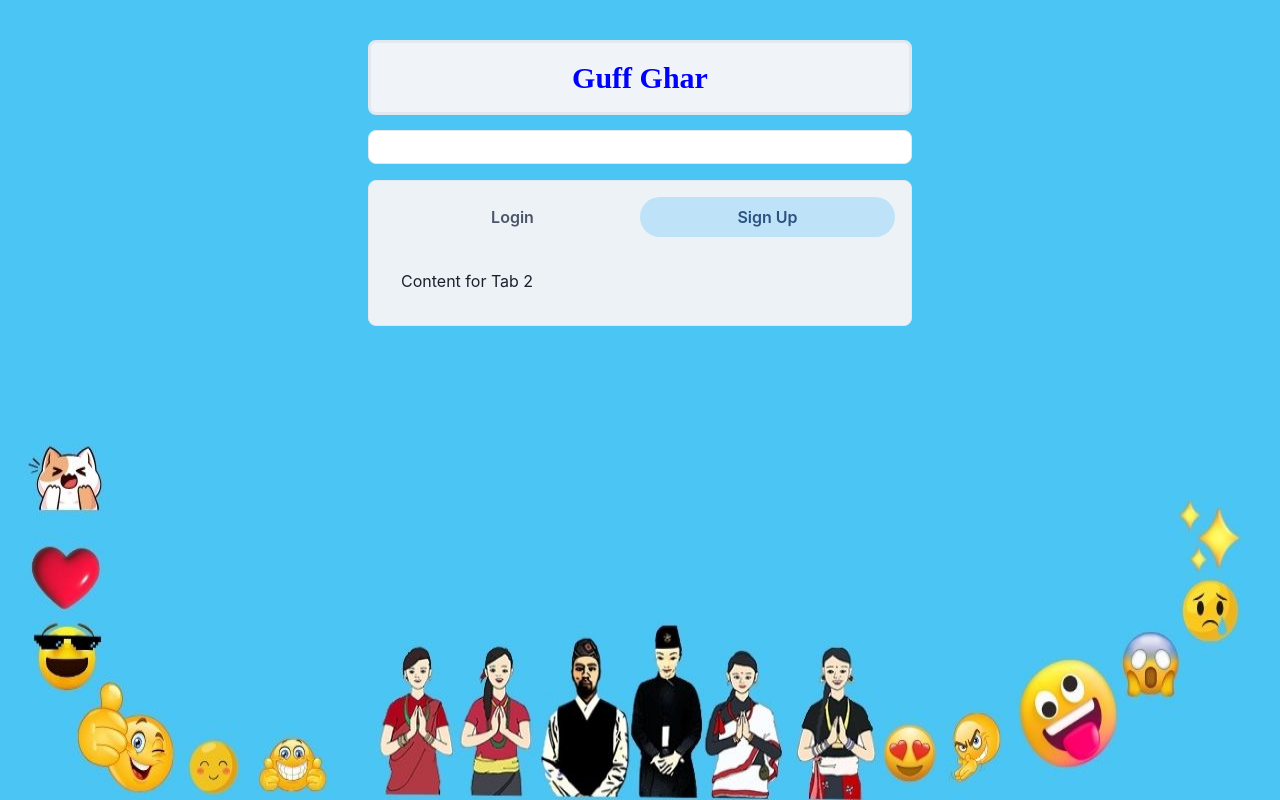
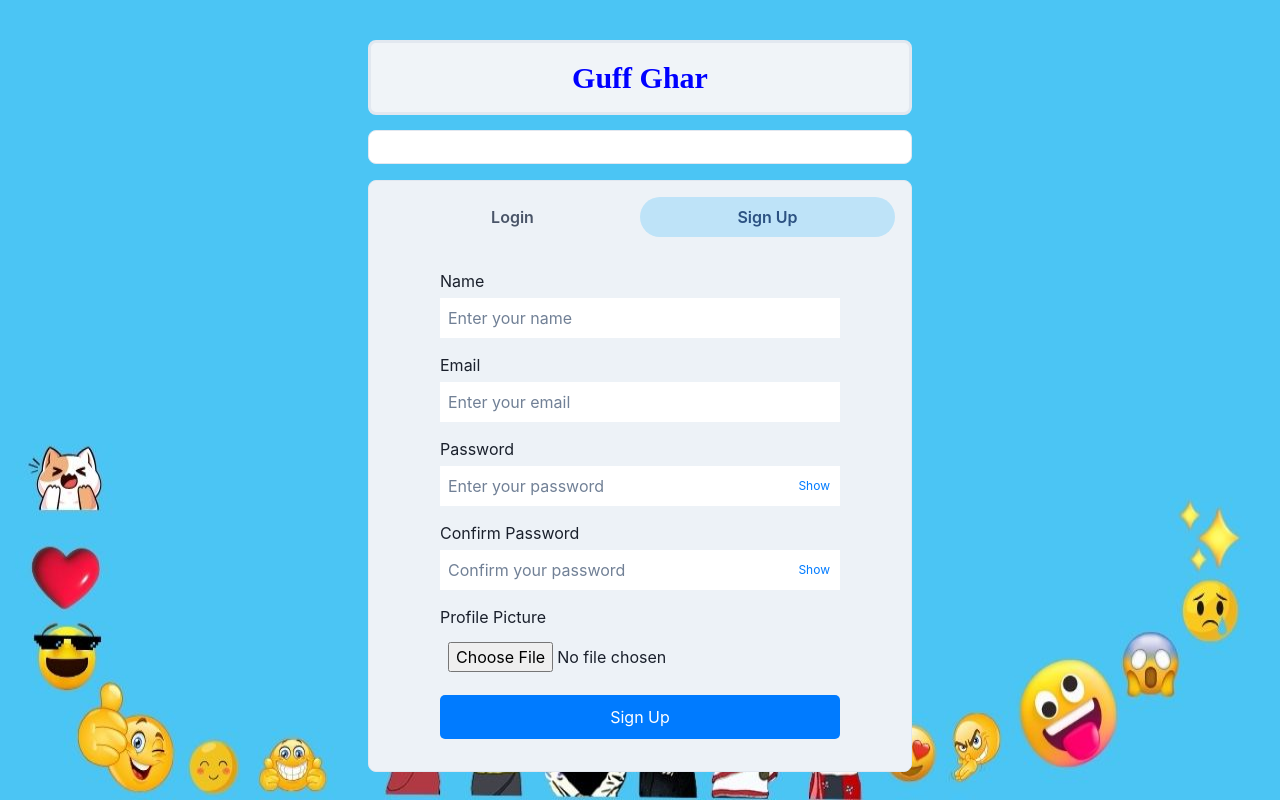
Before and after one commit to pratima89-shrestha/Chat-application, a React (Create React App) app in the folder Client/chat-app/: page / in a window 1280 px wide. Both pictures are taken after a click on the tab "Sign Up". Built offline with nearby package versions, Linux system fonts and the light colour scheme.

Commit message:
sign up page added

```diff
--- /dev/null
+++ b/Client/chat-app/src/components/Authentication/Signup.jsx
@@ -0,0 +1,147 @@
+import React, { useState } from "react";
+
+const Signup = () => {
+
+  const [name, setName] = useState("");
+  const [email, setEmail] = useState("");
+  const [password, setPassword] = useState("");
+  const [confirmpassword, setConfirmpassword] = useState("");
+  const [pic, setPic] = useState("");
+  const [showPassword, setShowPassword] = useState(false); // Toggle password visibility
+
+  const handleSubmit = (e) => {
+    e.preventDefault();
+    // Handle form submission logic here
+    console.log("Form submitted:", { name, email, password, confirmpassword, pic });
+  };
+
+  const submitHandler=()=>{};
+
+  return (
+    <form
+      onSubmit={handleSubmit}
+      style={{
+        display: "flex",
+        flexDirection: "column",
+        gap: "15px",
+        maxWidth: "400px",
+        margin: "auto",
+      }}
+    >
+      <div>
+        <label htmlFor="name" style={{ display: "block", marginBottom: "5px" }}>Name</label>
+        <input
+          type="text"
+          id="name"
+          placeholder="Enter your name"
+          value={name}
+          onChange={(e) => setName(e.target.value)}
+          style={{ width: "100%", padding: "8px", boxSizing: "border-box" }}
+        />
+      </div>
+
+      <div>
+        <label htmlFor="email" style={{ display: "block", marginBottom: "5px" }}>Email</label>
+        <input
+          type="email"
+          id="email"
+          placeholder="Enter your email"
+          value={email}
+          onChange={(e) => setEmail(e.target.value)}
+          style={{ width: "100%", padding: "8px", boxSizing: "border-box" }}
+        />
+      </div>
+
+      <div>
+        <label htmlFor="password" style={{ display: "block", marginBottom: "5px" }}>Password</label>
+        <div style={{ position: "relative" }}>
+          <input
+            type={showPassword ? "text" : "password"}
+            id="password"
+            placeholder="Enter your password"
+            value={password}
+            onChange={(e) => setPassword(e.target.value)}
+            style={{ width: "100%", padding: "8px", boxSizing: "border-box" }}
+          />
+          <button
+            type="button"
+            onClick={() => setShowPassword(!showPassword)}
+            style={{
+              position: "absolute",
+              right: "10px",
+              top: "50%",
+              transform: "translateY(-50%)",
+              background: "none",
+              border: "none",
+              cursor: "pointer",
+              fontSize: "12px",
+              color: "#007BFF",
+            }}
+          >
+            {showPassword ? "Hide" : "Show"}
+          </button>
+        </div>
+      </div>
+
+      <div>
+        <label htmlFor="confirmpassword" style={{ display: "block", marginBottom: "5px" }}>Confirm Password</label>
+        <div style={{ position: "relative" }}>
+          <input
+            type={showPassword ? "text" : "password"}
+            id="confirmpassword"
+            placeholder="Confirm your password"
+            value={confirmpassword}
+            onChange={(e) => setConfirmpassword(e.target.value)}
+            style={{ width: "100%", padding: "8px", boxSizing: "border-box" }}
+          />
+          <button
+            type="button"
+            onClick={() => setShowPassword(!showPassword)}
+            style={{
+              position: "absolute",
+              right: "10px",
+              top: "50%",
+              transform: "translateY(-50%)",
+              background: "none",
+              border: "none",
+              cursor: "pointer",
+              fontSize: "12px",
+              color: "#007BFF",
+            }}
+          >
+            {showPassword ? "Hide" : "Show"}
+          </button>
+        </div>
+      </div>
+
+      <div>
+        <label htmlFor="profilepicture" style={{ display: "block", marginBottom: "5px" }}>Profile Picture</label>
+        <input
+          type="file"
+          id="profilepicture"
+          accept="image/*"
+          onChange={(e) => setPic(e.target.files[0])}
+          style={{ padding: "8px", boxSizing: "border-box" }}
+        />
+      </div>
+
+      <button
+        type="submit"
+        onClick={submitHandler}
+        style={{
+          padding: "10px",
+          backgroundColor: "#007BFF",
+          color: "white",
+          border: "none",
+          cursor: "pointer",
+          borderRadius: "5px",
+          fontSize: "16px",
+        }}
+      >
+        Sign Up
+      </button>
+    </form>
+  );
+};
+
+export default Signup;
--- a/Client/chat-app/src/pages/HomePage.js
+++ b/Client/chat-app/src/pages/HomePage.js
@@ -1,5 +1,7 @@
 import React from 'react';
 import { Container, Box, Text, Tabs, TabList, TabPanels, TabPanel, Tab } from '@chakra-ui/react';
+import Login from '../components/Authentication/Login';
+import Signup from '../components/Authentication/Signup';
 
 export const HomePage = () => {
   return (
@@ -30,10 +32,10 @@ export const HomePage = () => {
           </TabList>
           <TabPanels>
             <TabPanel>
-              <Text>Content for Tab 1</Text>
+              <login />
             </TabPanel>
             <TabPanel>
-              <Text>Content for Tab 2</Text>
+              <Signup/>
             </TabPanel>
           </TabPanels>
         </Tabs>
```
Also changed, not shown: Client/chat-app/src/components/Authentication/Login.jsx (added).
